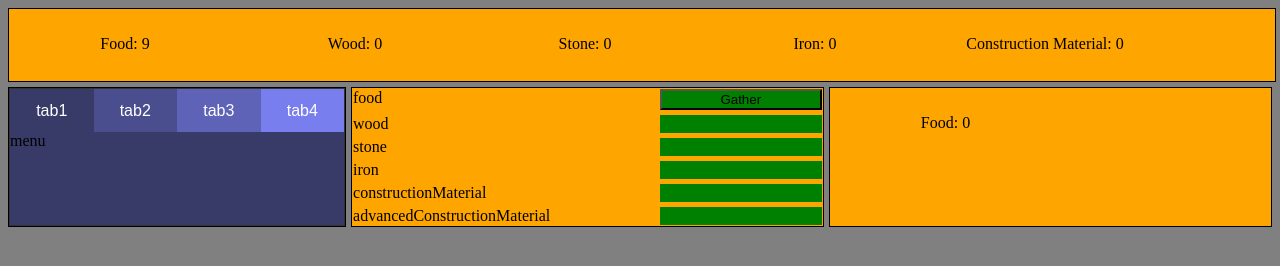
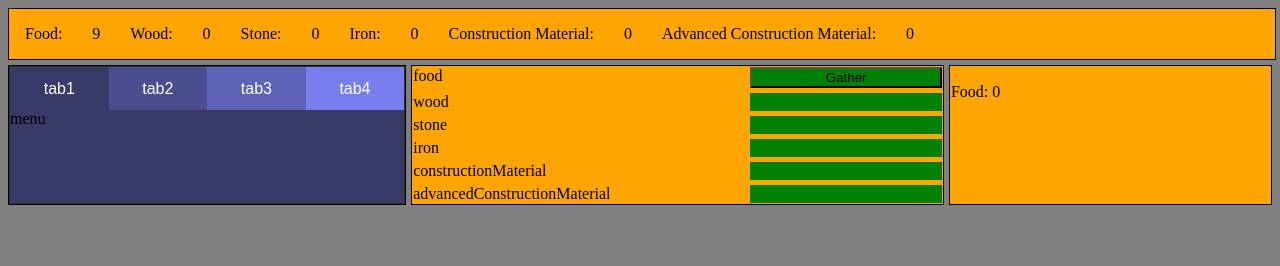
Before and after one commit to Mikmist/JavascriptGame, a plain HTML site: page index.html in a window 1280 px wide. Drawn offline with Linux system fonts and the light colour scheme.

Commit message:
met de banner bezig geweest

```diff
--- a/index.html
+++ b/index.html
@@ -23,12 +23,18 @@
     -->
     <div class="grid-container">
         <div class="banner">
-            <p id="foodDisplay">Food: 0</p>
-            <p id="foodDisplay">Wood: 0</p>
-            <p id="foodDisplay">Stone: 0</p>
-            <p id="foodDisplay">Iron: 0</p>
-            <p id="foodDisplay">Construction Material: 0</p>
-            <p id="foodDisplay">Advanced Construction Material: 0</p>
+            <p class="bannerDisplay bannerFood"> Food: </p>
+            <p id="foodDisplay" class="resourceDisplay"> placeholder </p>
+            <p class="bannerDisplay bannerWood"> Wood: </p>
+            <p id="woodDisplay" class="resourceDisplay"> placeholder</p>
+            <p class="bannerDisplay bannerStone"> Stone: </p>
+            <p id="stoneDisplay" class="resourceDisplay"> placeholder</p>
+            <p class="bannerDisplay bannerIron"> Iron: </p>
+            <p id="ironDisplay" class="resourceDisplay"> placeholder</p>
+            <p class="bannerDisplay bannerConstructionMaterial"> Construction Material: </p>
+            <p id="constructionMaterialDisplay" class="resourceDisplay"> placeholder</p>
+            <p class="bannerDisplay bannerAdvancedConstructionMaterial">  Advanced Construction Material: </p>
+            <p id="advancedConstructionMaterialDisplay" class="resourceDisplay"> placeholder</p>
         </div>
             <div class="helloWorld1">
 
--- a/main.js
+++ b/main.js
@@ -1,5 +1,9 @@
 var foodNumber =10;
 var woodNumber =0;
+var stoneNumber =0;
+var ironNumber =0;
+var constructionMaterialNumber =0;
+var advancedConstructionMaterialNumber =0;
 var population =1
 var food = false;
 var wood = false;
@@ -13,8 +17,12 @@ window.setInterval(function(){
 //    console.log(wood);
 //    woodFunction();
     foodFunction();
-    document.getElementById('foodDisplay').innerHTML = "Food: " + round(foodNumber);
-//    document.getElementById('woodDisplay').innerHTML = "Wood: " + round(woodNumber);
+    document.getElementById('foodDisplay').innerHTML = round(foodNumber);
+	document.getElementById('woodDisplay').innerHTML = round(woodNumber);
+	document.getElementById('stoneDisplay').innerHTML = round(stoneNumber);
+	document.getElementById('ironDisplay').innerHTML = round(ironNumber);
+	document.getElementById('constructionMaterialDisplay').innerHTML = round(constructionMaterialNumber);
+	document.getElementById('advancedConstructionMaterialDisplay').innerHTML = round(advancedConstructionMaterialNumber);
 //    lowFoodWarning();
 }, 1000)
 
--- a/style.css
+++ b/style.css
@@ -38,7 +38,7 @@ div.banner{
     border: solid;
     border-width: 1px;
     padding: 1px;
-    height: 70px;
+    height: auto;
     width: 100%;
     float: left;
 }
@@ -226,19 +226,21 @@ div.helloWorld3{
     background-color: green;
 }
 
-#foodDisplay{
+.resourceDisplay{
     float: left;
-    padding-left: 5px;
-    padding-right: 5px;
-    padding-top: 15px;
-/*   position: absolute; */
-    width: 200px;
-    height: 50px;
-    margin: 10px;
-    text-align: center;
-
+    padding: 10px;
+    width: auto;
+    margin: 5px;
 }
 
+
+.bannerDisplay{
+    float: left;
+    width: auto;
+    padding: 10px;
+    margin: 5px;
+}
 body{
     background-color: gray;
+    font-size: 16px;
 }
```
